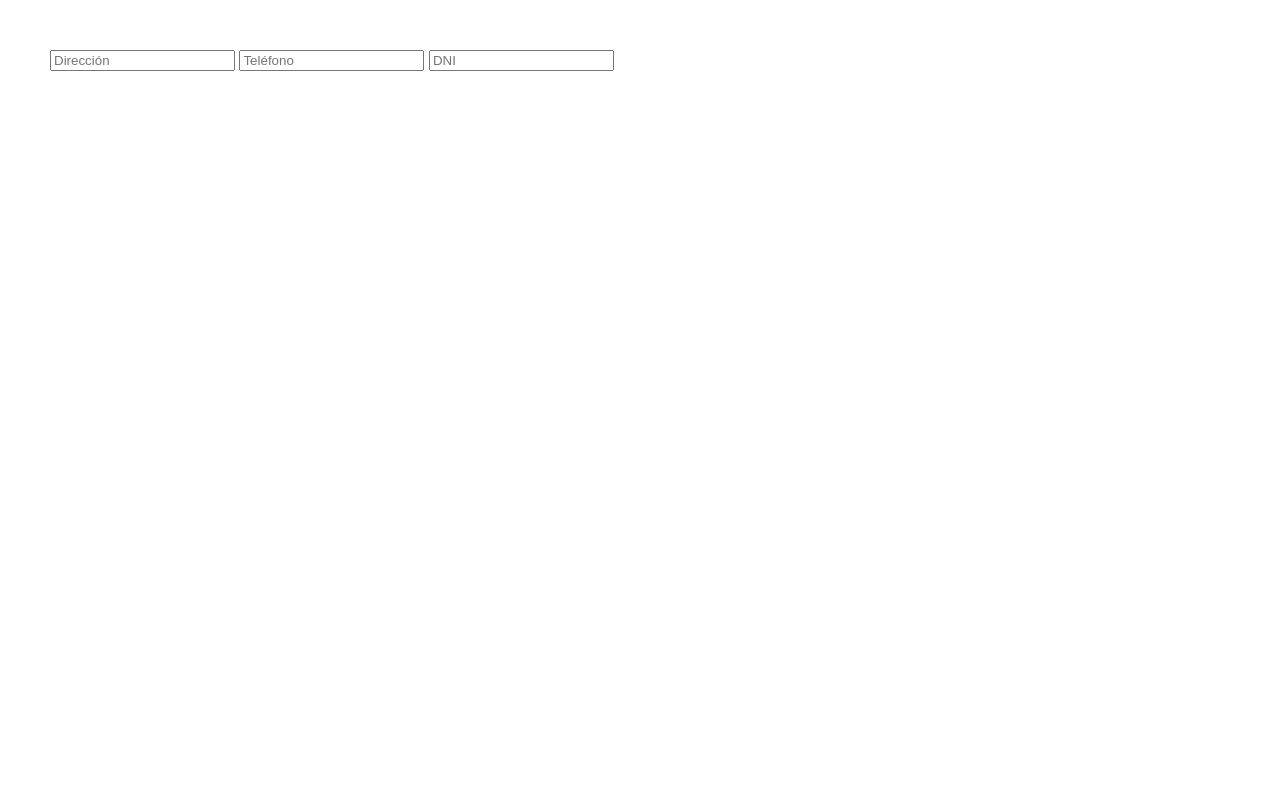
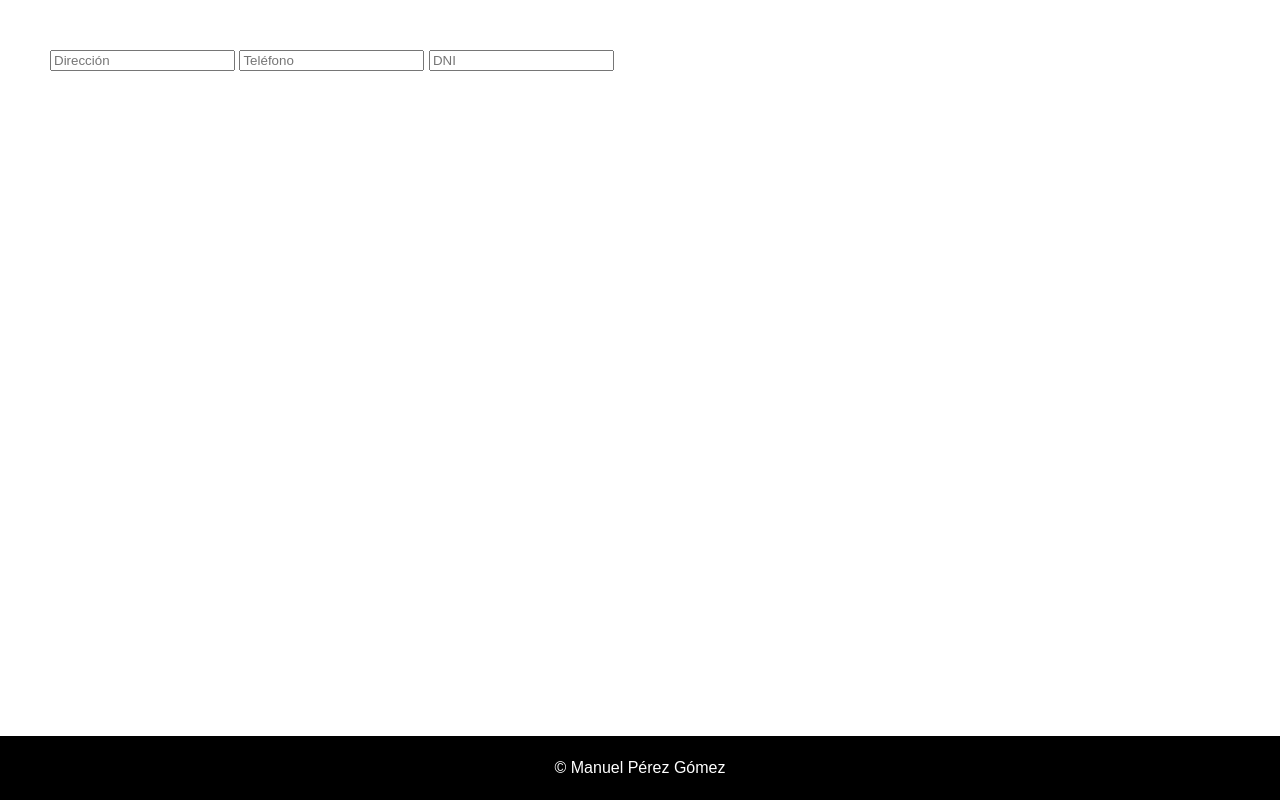
Before and after one commit to Adrianbelm/TareaColaborativa, a plain HTML site: page TareaColaborativa/form.html in a window 1280 px wide. Drawn offline with Linux system fonts and the light colour scheme.

Commit message:
segundo commit

```diff
--- a/TareaColaborativa/form.html
+++ b/TareaColaborativa/form.html
@@ -13,5 +13,6 @@
         <input type="text" id="telefono" placeholder="Teléfono">
         <input type="text" id="dni" placeholder="DNI">
     </form>
+    <footer> &copy; Manuel Pérez Gómez</footer>
 </body>
 </html>
```
